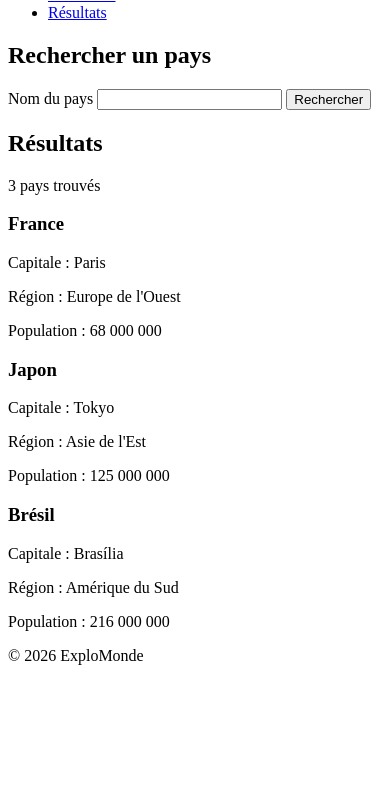
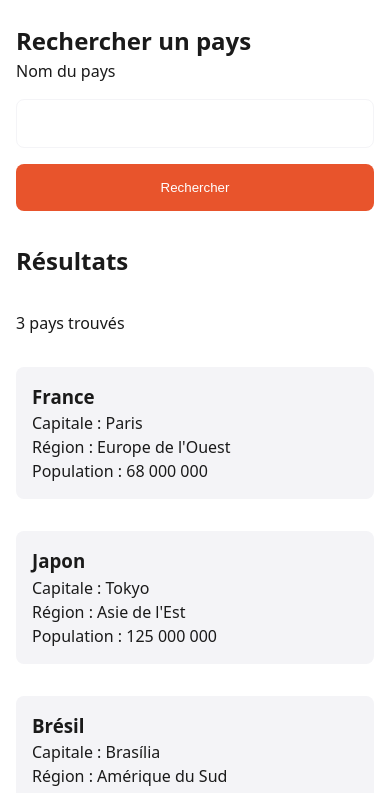
Before and after one commit to IderMassinissa/ExploMonde_IDER_Massinissa, a plain HTML site: page index.html in a window 390 px wide. Shown: the part 120-913 px from the top of the page. Before the commit the page ends 844 px from the top, so only its background shows below. Drawn offline with Linux system fonts and the light colour scheme.

Commit message:
feat: habillage mobile-first avec tokens CSS ExploMonde

```diff
--- /dev/null
+++ b/css/base.css
@@ -0,0 +1,50 @@
+* {
+  box-sizing: border-box;
+  margin: 0;
+  padding: 0;
+}
+
+body {
+  background-color: var(--color-bg);
+  color: var(--color-text);
+  font-family: system-ui, sans-serif;
+  line-height: 1.5;
+}
+
+header,
+main,
+footer {
+  padding: var(--space-md);
+}
+
+nav ul {
+  list-style: none;
+  display: flex;
+  gap: var(--space-md);
+}
+
+a {
+  color: var(--color-primary);
+}
+
+form {
+  display: flex;
+  flex-direction: column;
+  gap: var(--space-md);
+  max-width: 400px;
+}
+
+input {
+  padding: var(--space-md);
+  border-radius: var(--radius-md);
+  border: 1px solid var(--color-surface);
+}
+
+button {
+  padding: var(--space-md);
+  background-color: var(--color-primary);
+  color: white;
+  border: none;
+  border-radius: var(--radius-md);
+  cursor: pointer;
+}
--- /dev/null
+++ b/css/components.css
@@ -0,0 +1,16 @@
+#resultats {
+  display: grid;
+  grid-template-columns: repeat(auto-fit, minmax(260px, 1fr));
+  gap: var(--space-lg);
+  margin-top: var(--space-lg);
+}
+
+article {
+  background-color: var(--color-surface);
+  border-radius: var(--radius-md);
+  padding: var(--space-md);
+}
+
+h1 {
+  font-size: clamp(1.5rem, 4vw + 1rem, 3rem);
+}
--- /dev/null
+++ b/css/tokens.css
@@ -0,0 +1,17 @@
+:root {
+  --color-bg: #ffffff;
+  --color-text: #1a1a1a;
+  --color-primary: #e8542c;
+  --color-surface: #f4f4f7;
+  --radius-md: 8px;
+  --space-md: 1rem;
+  --space-lg: 2rem;
+}
+
+@media (prefers-color-scheme: dark) {
+  :root {
+    --color-bg: #121212;
+    --color-text: #f0f0f0;
+    --color-surface: #1e1e1e;
+  }
+}
--- a/index.html
+++ b/index.html
@@ -3,6 +3,9 @@
   <head>
     <meta charset="UTF-8" />
     <meta name="viewport" content="width=device-width, initial-scale=1.0" />
+    <link rel="stylesheet" href="css/tokens.css" />
+    <link rel="stylesheet" href="css/base.css" />
+    <link rel="stylesheet" href="css/components.css" />
     <title>ExploMonde – Recherche de pays</title>
   </head>
   <body>
```
Also changed, not shown: docs/Rendu TP3 1280px.png (added), docs/Rendu TP3 360px.png (added).
